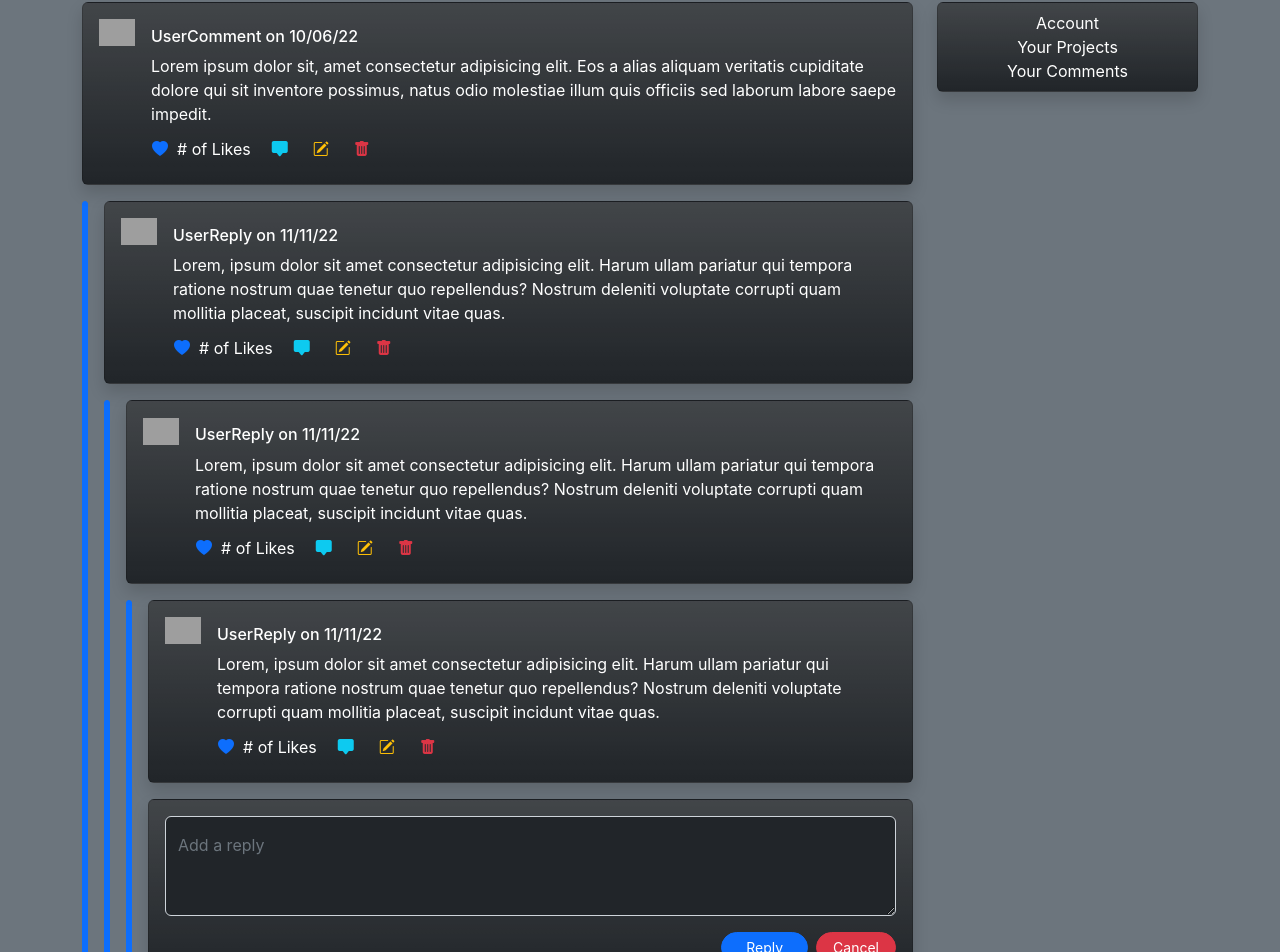
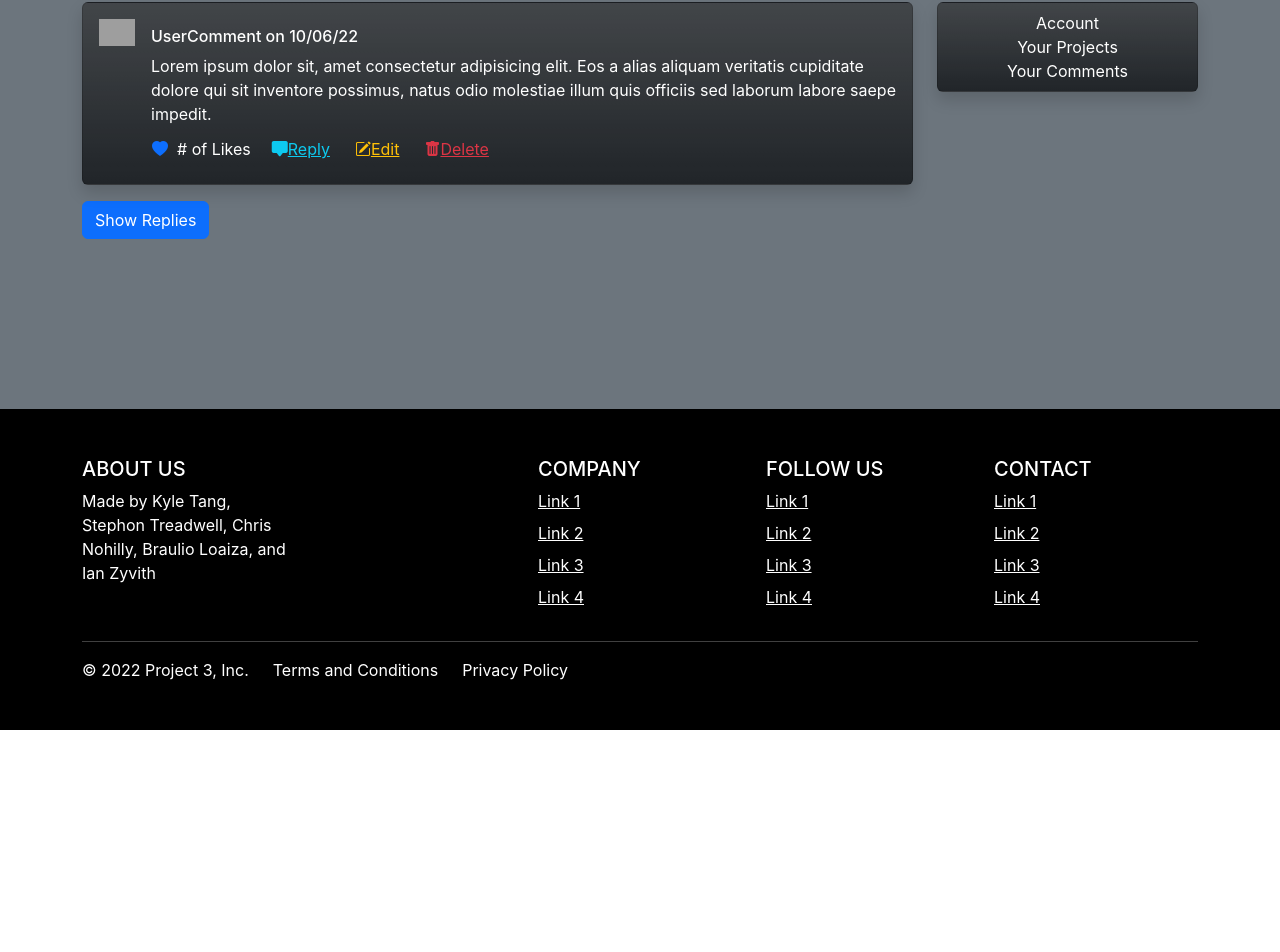
Before and after one commit to cnohilly/codeflow, a React (Create React App) app in the folder client/: page /profile/user-comments in a window 1280 px wide. Shown: the part 70-1022 px from the top of the page. After the commit the page ends 800 px from the top, so only its background shows below. Built offline with nearby package versions, Linux system fonts and the light colour scheme; grey boxes are pictures that could not be loaded.

Commit message:
updated comment component for nested comments

```diff
--- a/client/src/components/Comment/index.js
+++ b/client/src/components/Comment/index.js
@@ -1,11 +1,13 @@
 import { React, useState } from 'react';
-import { Row, Col, Card, Button, ButtonGroup, ButtonToolbar } from 'react-bootstrap';
-import Reply from '../Reply';
+import { Col, Card, Button, ButtonGroup, ButtonToolbar } from 'react-bootstrap';
+import ReplyList from '../ReplyList';
 import ReplyForm from '../ReplyForm';
-// import ReplyList from '../ReplyList';
 
 const Comment = () => {
-  const [areChildrenHidden, setAreChildrenHidden] = useState(false)
+  // displaying children replies
+  const [areChildrenHidden, setAreChildrenHidden] = useState(true);
+  // displaying reply form
+  const [displayReplyForm, setDisplayReplyForm] = useState(false);
 
   return (
     // comment card
@@ -59,8 +61,10 @@ const Comment = () => {
                     type="button"
                     aria-label="Reply"
                     className="link-info"
+                    onClick={() => setDisplayReplyForm(!displayReplyForm)}
                   >
                     <i class="bi bi-chat-square-fill"></i>
+                    Reply
                   </Button>
                   {/* edit button */}
                   <Button
@@ -70,6 +74,7 @@ const Comment = () => {
                     className="link-warning"
                   >
                     <i className="bi bi-pencil-square"></i>
+                    Edit
                   </Button>
                   {/* delete button */}
                   <Button
@@ -79,6 +84,7 @@ const Comment = () => {
                     className="link-danger"
                   >
                     <i className="bi bi-trash-fill"></i>
+                    Delete
                   </Button>
                 </ButtonGroup>
               </ButtonToolbar>
@@ -87,65 +93,38 @@ const Comment = () => {
         </Card.Body>
       </Card>
 
+      {/* reply form */}
+      <ReplyForm
+        displayReplyForm={displayReplyForm}
+        setDisplayReplyForm={setDisplayReplyForm}
+      />
+
       {/* button to show replies */}
       <Button
         variant="primary"
         type="button"
         aria-label="Show Replies"
         className={`${!areChildrenHidden ? "d-none" : "" }`}
-        onClick={() => setAreChildrenHidden(false)}
+        onClick={() => setAreChildrenHidden(!areChildrenHidden)}
       >
         Show Replies
       </Button>
 
       {/* container for nested child comments */}
-      {/* testing layout for lists */}
       <div className={`d-flex ${areChildrenHidden ? "d-none" : ""}`}>
         {/* collapsing line button for hiding replies */}
         <Button
           variant="primary"
           type="button"
           aria-label="Hide Replies"
-          className="p-0 pe-1"
-          onClick={() => setAreChildrenHidden(true)}
+          className="p-0 pe-1 me-3"
+          onClick={() => setAreChildrenHidden(!areChildrenHidden)}
         />
         <div>
           {/* temporary heading for container 1 */}
-          <Row xs={1} className="g-3 ms-2">
-
-            <Reply />
-
-            <div className="d-flex">
-              <Button aria-label="Hide Replies" className="p-0 pe-1"/>
-              <div>
-                {/* temporary heading for container 2 */}
-                <Row xs={1} className="g-3 ms-2">
-
-                  <Reply />
-
-                  <div className="d-flex">
-                    <Button aria-label="Hide Replies" className="p-0 pe-1"/>
-                    <div>
-                      {/* Container for nested replies 3 */}
-                      <Row xs={1} className="g-3 ms-2">
-
-                        <Reply />
-                        <ReplyForm />
-
-                      </Row>
-                    </div>
-                  </div>
-
-                </Row>
-              </div>
-            </div>
-
-            <Reply />
-
-          </Row>
+          <ReplyList />
         </div>
       </div>
-
     </Col>
   );
 };
--- a/client/src/components/CommentForm/index.js
+++ b/client/src/components/CommentForm/index.js
@@ -26,7 +26,13 @@ const CommentForm = () => {
           </Form.Group>
           <div className="d-flex justify-content-end mt-3">
             {/* comment button */}
-            <Button variant="primary" type="submit" size="sm" className="rounded-pill">
+            <Button
+              variant="primary"
+              type="button"
+              size="sm"
+              className="rounded-pill"
+              onClick={() => console.log("Commented!")}
+            >
               Comment
             </Button>
           </div>
--- a/client/src/components/CommentList/index.js
+++ b/client/src/components/CommentList/index.js
@@ -1,16 +1,13 @@
 import React from 'react';
 import { Row } from 'react-bootstrap';
 import Comment from '../Comment';
-import ReplyForm from '../ReplyForm';
-import Reply from '../Reply';
 
 const CommentList = () => {
 
   return (
     <Row xs={1} className="g-3">
 
-      {/* test comments */}
-      <Comment />
+      {/* test comment */}
       <Comment />
       <Comment />
 
--- a/client/src/components/Reply/index.js
+++ b/client/src/components/Reply/index.js
@@ -1,12 +1,17 @@
-import React from 'react';
-import { Col, Card, Button, ButtonGroup, ButtonToolbar } from 'react-bootstrap';
+import { React, useState } from 'react';
+import { Row, Col, Card, Button, ButtonGroup, ButtonToolbar } from 'react-bootstrap';
+import ReplyForm from '../ReplyForm';
 
 const Reply = () => {
+  // displaying children replies
+  const [areChildrenHidden, setAreChildrenHidden] = useState(true);
+  // displaying reply form
+  const [displayReplyForm, setDisplayReplyForm] = useState(false);
 
   return (
     // reply card
     <Col>
-      <Card className="bg-dark bg-gradient text-white shadow">
+      <Card className="bg-dark bg-gradient text-white shadow mb-3">
         <Card.Body>
           <div className="d-flex">
             <div className="flex-shrink-0">
@@ -57,8 +62,10 @@ const Reply = () => {
                     type="button"
                     aria-label="Reply"
                     className="link-info"
+                    onClick={() => setDisplayReplyForm(!displayReplyForm)}
                   >
                     <i class="bi bi-chat-square-fill"></i>
+                    Reply
                   </Button>
                   {/* edit button */}
                   <Button
@@ -68,6 +75,7 @@ const Reply = () => {
                     className="link-warning"
                   >
                     <i className="bi bi-pencil-square"></i>
+                    Edit
                   </Button>
                   {/* delete button */}
                   <Button
@@ -77,6 +85,7 @@ const Reply = () => {
                     className="link-danger"
                   >
                     <i className="bi bi-trash-fill"></i>
+                    Delete
                   </Button>
                 </ButtonGroup>
               </ButtonToolbar>
@@ -84,6 +93,41 @@ const Reply = () => {
           </div>
         </Card.Body>
       </Card>
+
+      {/* reply form */}
+      <ReplyForm
+        displayReplyForm={displayReplyForm}
+        setDisplayReplyForm={setDisplayReplyForm}
+      />
+
+      {/* button to show replies */}
+      <Button
+        variant="primary"
+        type="button"
+        aria-label="Show Replies"
+        className={`${!areChildrenHidden ? "d-none" : "" }`}
+        onClick={() => setAreChildrenHidden(!areChildrenHidden)}
+      >
+        Show Replies
+      </Button>
+      <div className={`d-flex ${areChildrenHidden ? "d-none" : ""}`}>
+        {/* collapsing line button for hiding replies */}
+        <Button
+          variant="primary"
+          type="button"
+          aria-label="Hide Replies"
+          className="p-0 pe-1 me-3"
+          onClick={() => setAreChildrenHidden(!areChildrenHidden)}
+        />
+        <div>
+          {/* temporary heading for container 1 */}
+          <Row xs={1} className="g-3">
+            <h4 className="text-white">Reply 1</h4>
+            <h4 className="text-white">Reply 2</h4>
+            <h4 className="text-white">Reply 3</h4>
+          </Row>
+        </div>
+      </div>
     </Col>
   );
 };
--- a/client/src/components/ReplyForm/index.js
+++ b/client/src/components/ReplyForm/index.js
@@ -1,15 +1,15 @@
 import React from 'react';
-import { Col, Card, Form, Button, FloatingLabel } from 'react-bootstrap';
+import { Card, Form, Button, FloatingLabel } from 'react-bootstrap';
 
-const ReplyForm = () => {
+const ReplyForm = (props) => {
+  const { displayReplyForm, setDisplayReplyForm } = props
 
   return (
     // reply form card
-    <Col>
-      <Card className="bg-dark bg-gradient shadow">
+    <Card id="replyForm" className={`bg-dark bg-gradient shadow mb-3 ${!displayReplyForm ? "d-none" : ""}`}>
       <Card.Body>
         <Form>
-            <Form.Group controlId="replyForm">
+          <Form.Group controlId="replyTextarea">
             {/* label */}
             <FloatingLabel
               controlId="reply-textarea"
@@ -27,18 +27,29 @@ const ReplyForm = () => {
           </Form.Group>
           <div className="d-flex justify-content-end mt-3">
             {/* reply button */}
-              <Button variant="primary" type="submit" size="sm" className="rounded-pill px-4 me-2">
+            <Button
+              variant="primary"
+              type="button"
+              size="sm"
+              className="rounded-pill px-4 me-2"
+              onClick={() => console.log("Replied!")}
+            >
               Reply
             </Button>
             {/* cancel button */}
-              <Button variant="danger" type="button" size="sm" className="rounded-pill px-3">
+            <Button
+              variant="danger"
+              type="button"
+              size="sm"
+              className="rounded-pill px-3"
+              onClick={() => setDisplayReplyForm(!displayReplyForm)}
+            >
               Cancel
             </Button>
           </div>
         </Form>
       </Card.Body>
     </Card>
-    </Col>
   );
 };
 
--- a/client/src/components/ReplyList/index.js
+++ b/client/src/components/ReplyList/index.js
@@ -9,6 +9,7 @@ const ReplyList = () => {
 
       {/* test reply */}
       <Reply />
+      <Reply />
 
     </Row>
   );
--- a/client/src/pages/SingleProject.js
+++ b/client/src/pages/SingleProject.js
@@ -1,7 +1,7 @@
 import React from 'react';
 import { Container, Row } from 'react-bootstrap';
 import Project from '../components/Project';
-import Comment from '../components/Comment';
+// import Comment from '../components/Comment';
 import CommentForm from '../components/CommentForm';
 import CommentList from '../components/CommentList';
 
```
Lines whose indentation alone changed are shown as unchanged.
